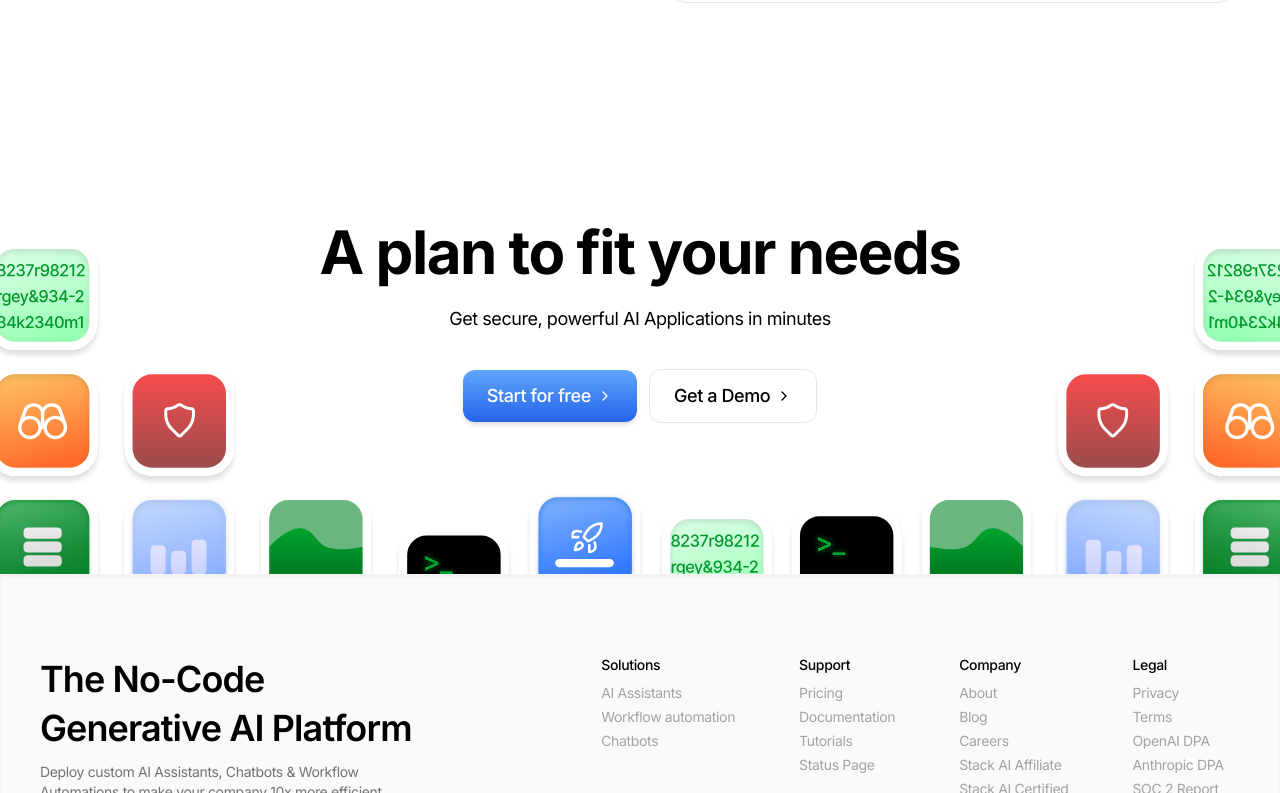
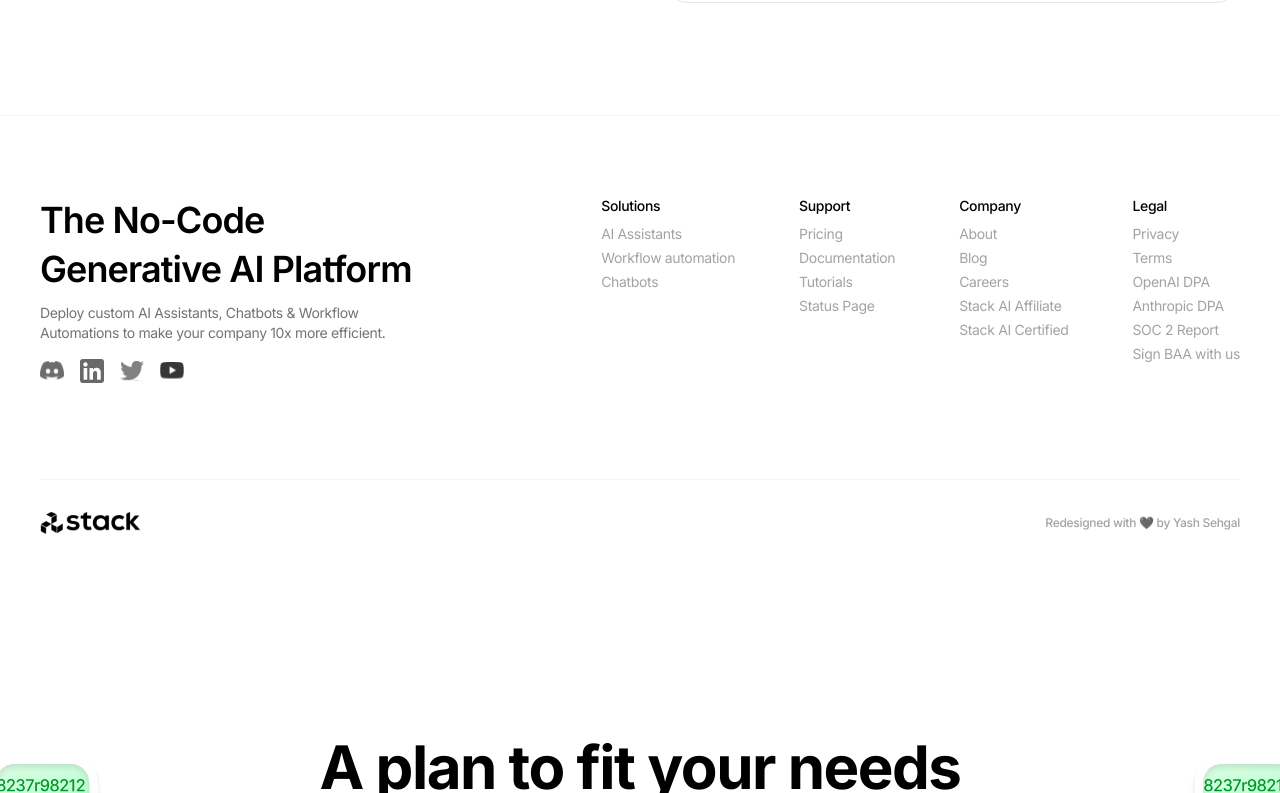
Before and after one commit to yashsehgal/stack-ai-redesign, a Next.js app: page / in a window 1280 px wide. Shown: the part 8327-9120 px from the top of the page. Built offline with nearby package versions, Linux system fonts and the light colour scheme.

Commit message:
🎨 Improve footer and CTA section in main layout

```diff
--- a/app/layout.tsx
+++ b/app/layout.tsx
@@ -2,7 +2,6 @@ import type { Metadata } from 'next';
 import { Inter } from 'next/font/google';
 import './globals.css';
 import { Navbar } from '@/components/sections';
-import FooterSection from '@/components/sections/footer';
 
 const inter = Inter({ subsets: ['latin'] });
 
@@ -22,7 +21,6 @@ export default function RootLayout({
       <body className={inter.className}>
         <Navbar />
         {children}
-        <FooterSection />
       </body>
     </html>
   );
--- a/app/page.tsx
+++ b/app/page.tsx
@@ -3,6 +3,7 @@ import BasicFeatureSection from '@/components/sections/basic-features';
 import CTASection from '@/components/sections/cta';
 import DataLoadersSection from '@/components/sections/data-loaders';
 import FeaturesBento from '@/components/sections/features-bento';
+import FooterSection from '@/components/sections/footer';
 import GetStartedWithDocumentationSection from '@/components/sections/get-started-docs';
 import HeroSection from '@/components/sections/hero';
 import HowToUseSection from '@/components/sections/how-to-use';
@@ -22,6 +23,7 @@ export default function LandingPage() {
       <SecuritySection />
       <DataLoadersSection />
       <TestimonialSection />
+      <FooterSection />
       <CTASection />
     </div>
   );
--- a/components/sections/footer.tsx
+++ b/components/sections/footer.tsx
@@ -10,7 +10,7 @@ export default function FooterSection() {
   return (
     <SectionContainer
       id="footer"
-      className="shadow-inner py-20 grid gap-24 bg-neutral-50">
+      className="border-t border-neutral-100 py-20 grid gap-24">
       <ViewContainer className="footer-top-layer-container flex flex-row items-start justify-between max-lg:flex-col">
         <div className="company-cta-content-wrapper">
           <h2 className="leading-snug text-4xl font-semibold">
@@ -88,7 +88,7 @@ export default function FooterSection() {
           </div>
         </div>
       </ViewContainer>
-      <ViewContainer className="footer-bottom-layer-container flex flex-row items-center justify-between border-t border-t-neutral-200 pt-8 select-none cursor-default">
+      <ViewContainer className="footer-bottom-layer-container flex flex-row items-center justify-between border-t border-t-neutral-100 pt-8 select-none cursor-default">
         <div className="logo-wrapper">
           <StackAILogo />
         </div>
```
Also changed, not shown: public/media/cta-icons-bg-small.svg, public/media/cta-icons-bg.svg.
